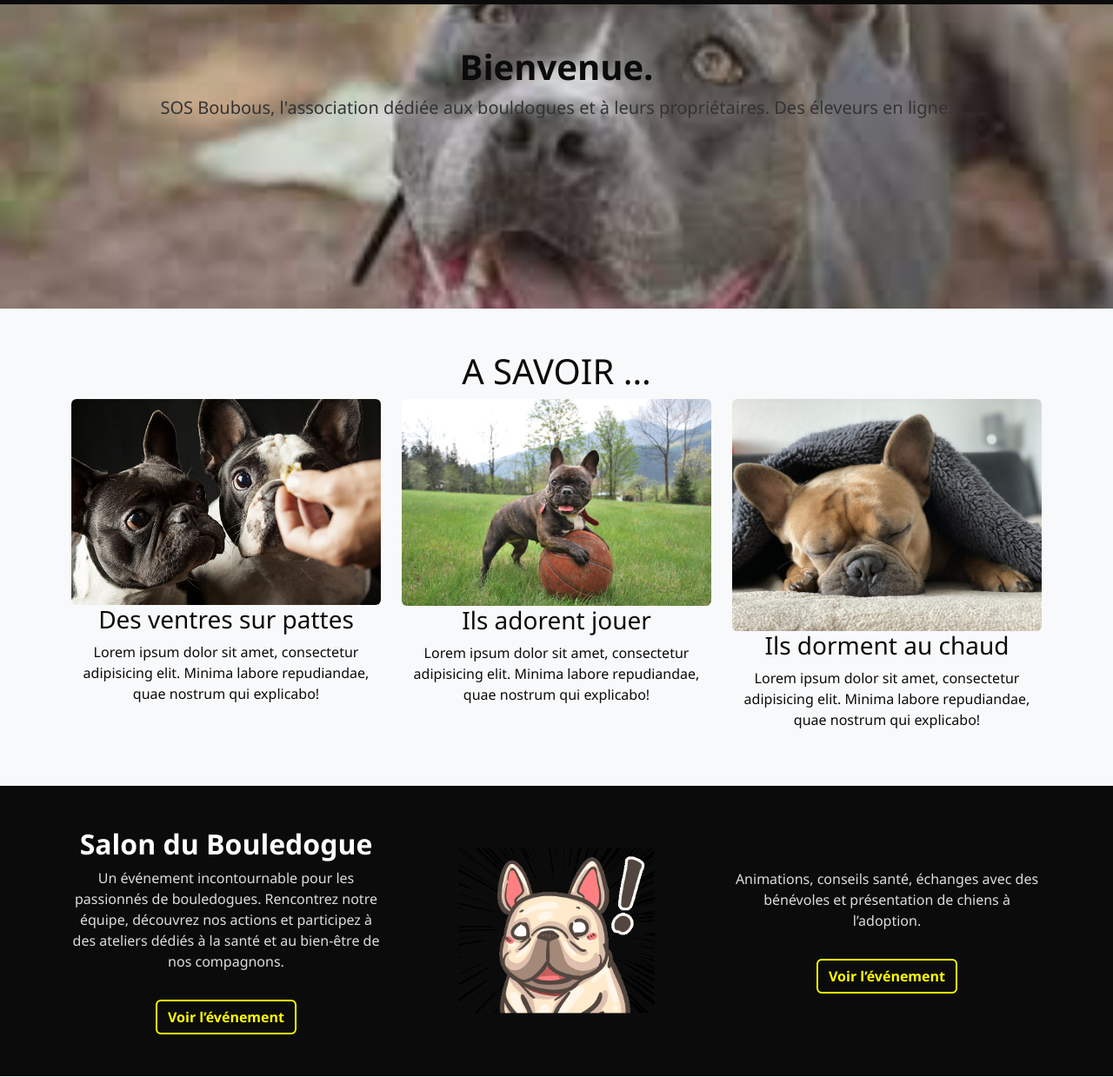
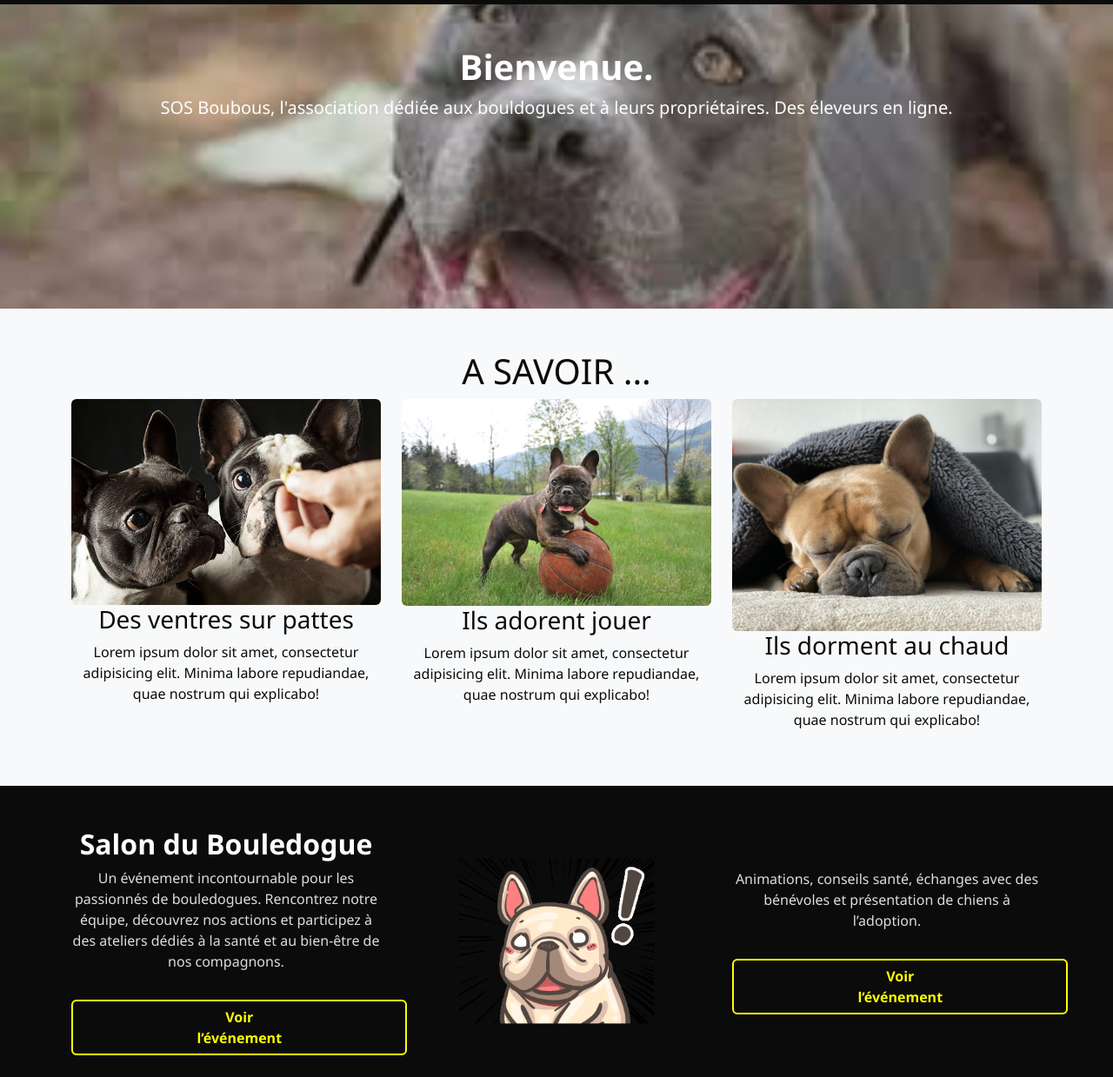
Before and after one commit to nicolas234567/eval_site_bootstrap, a plain HTML site: page index.html in a window 1280 px wide. Shown: the part 61-1300 px from the top of the page at 87% size. Drawn offline with nearby package versions, Linux system fonts and the light colour scheme.

Commit message:
modification bouton et texte

```diff
--- a/style.css
+++ b/style.css
@@ -9,6 +9,7 @@ body {
 section {
     padding: 4rem 0;
 }
+
 
 /* Navbar */
 .navbar {
@@ -37,12 +38,12 @@ section {
 }
 
 #accueil h1 {
-    color: #0b0b0b;
+    color: #ffffff;
     font-weight: 800;
 }
 
 #accueil p {
-    color: #333333;
+    color: #ffffff;
 }
 
 /* Section Info */
@@ -135,6 +136,8 @@ section {
     background-color: #ffffff;
     border: 1px solid #e10600;
     color: #e10600;
+    padding-left: 40%;
+    padding-right: 40%;
     font-weight: 600;
 }
 
```
